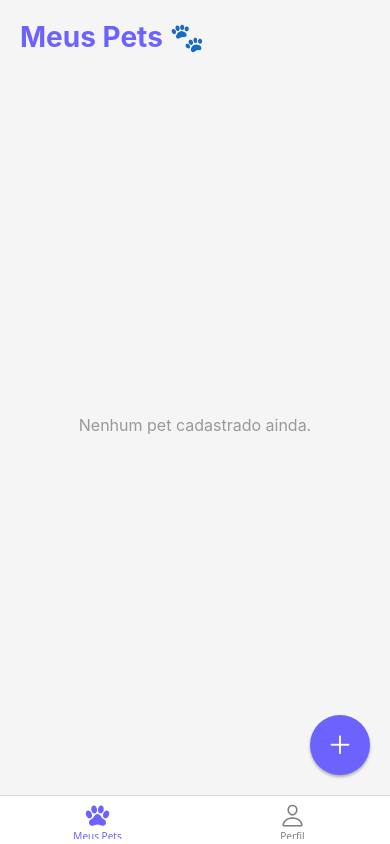
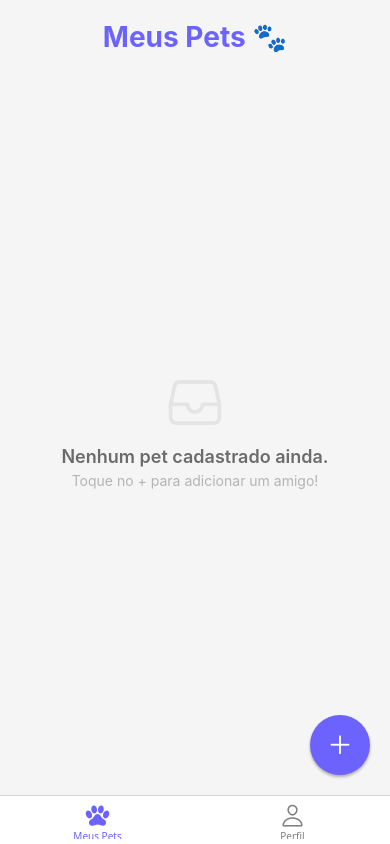
Before and after one commit to Wanderson-A-Timoteo/pet-care, a React Native app: screen / in a window 390 px wide. Built offline with nearby package versions, Linux system fonts and the light colour scheme.

Commit message:
feat: Implementa listagem de pets consumindo Context API

```diff
--- a/src/telas/ListaPets.js
+++ b/src/telas/ListaPets.js
@@ -1,27 +1,53 @@
-import React from 'react';
-import { View, Text, StyleSheet, TouchableOpacity } from 'react-native';
+import React, { useContext } from 'react';
+import { View, Text, StyleSheet, TouchableOpacity, FlatList, Platform } from 'react-native';
 import { SafeAreaView } from 'react-native-safe-area-context';
 import { Ionicons } from '@expo/vector-icons';
+import { PetContext } from '../contextos/PetContext';
+import CardPet from '../componentes/CardPet';
 
 const cores = {
   primaria: '#6C63FF',
   branco: '#FFF',
-  fundo: '#F5F5F5'
+  fundo: '#F5F5F5',
+  texto: '#333'
 };
 
 export default function ListaPets({ navigation }) {
+  const { pets } = useContext(PetContext); // Consumindo os dados do contexto!
+
+  // Função para renderizar cada item da lista
+  const renderizarPet = ({ item }) => (
+    <CardPet
+      pet={item}
+      onPress={() => navigation.navigate('DetalhesPet', { pet })}
+    />
+  );
+
   return (
     <SafeAreaView style={estilos.container}>
 
-      <View style={estilos.conteudo}>
+      <View style={estilos.cabecalho}>
         <Text style={estilos.titulo}>Meus Pets 🐾</Text>
-
-        <View style={estilos.vazioContainer}>
-          <Text style={estilos.vazioTexto}>Nenhum pet cadastrado ainda.</Text>
-        </View>
       </View>
 
-      {/* Botão Flutuante (FAB) para Cadastrar */}
+      {/* Verifica se tem pets na lista */}
+      {pets.length > 0 ? (
+        <FlatList
+          data={pets}
+          keyExtractor={item => item.id}
+          renderItem={renderizarPet}
+          contentContainerStyle={estilos.listaContent}
+          showsVerticalScrollIndicator={false}
+        />
+      ) : (
+        <View style={estilos.vazioContainer}>
+          <Ionicons name="file-tray-outline" size={60} color="#DDD" />
+          <Text style={estilos.vazioTexto}>Nenhum pet cadastrado ainda.</Text>
+          <Text style={estilos.vazioSubtexto}>Toque no + para adicionar um amigo!</Text>
+        </View>
+      )}
+
+      {/* Botão Flutuante (FAB) */}
       <TouchableOpacity
         style={estilos.botaoAdicionar}
         onPress={() => navigation.navigate('CadastroPet')}
@@ -38,24 +64,40 @@ const estilos = StyleSheet.create({
     flex: 1,
     backgroundColor: cores.fundo,
   },
-  conteudo: {
-    flex: 1,
-    padding: 20,
+  cabecalho: {
+    paddingHorizontal: 20,
+    paddingTop: 20,
+    paddingBottom: 10,
+    // Centraliza título na web
+    ...Platform.select({
+      web: { alignItems: 'center' }
+    })
   },
   titulo: {
     fontSize: 28,
     fontWeight: 'bold',
     color: cores.primaria,
-    marginBottom: 20,
+  },
+  listaContent: {
+    padding: 20,
+    paddingBottom: 100, // Espaço para não ficar atrás do botão flutuante
   },
   vazioContainer: {
     flex: 1,
     justifyContent: 'center',
     alignItems: 'center',
+    opacity: 0.7,
   },
   vazioTexto: {
+    color: cores.texto,
+    fontSize: 18,
+    marginTop: 10,
+    fontWeight: '600',
+  },
+  vazioSubtexto: {
     color: '#999',
-    fontSize: 16,
+    fontSize: 14,
+    marginTop: 5,
   },
   botaoAdicionar: {
     position: 'absolute',
```
